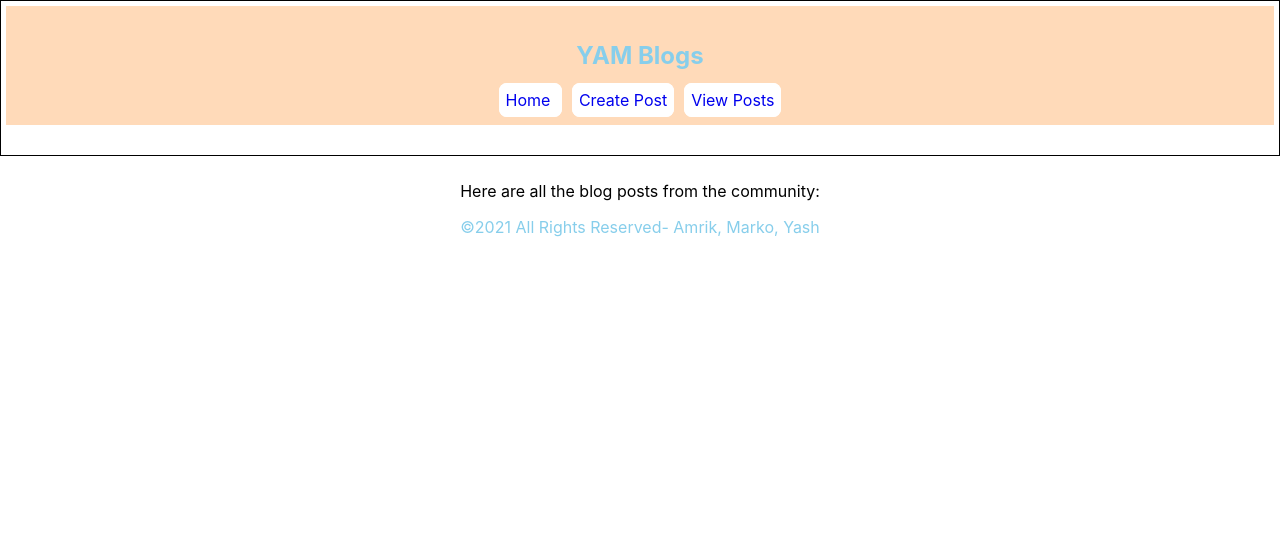
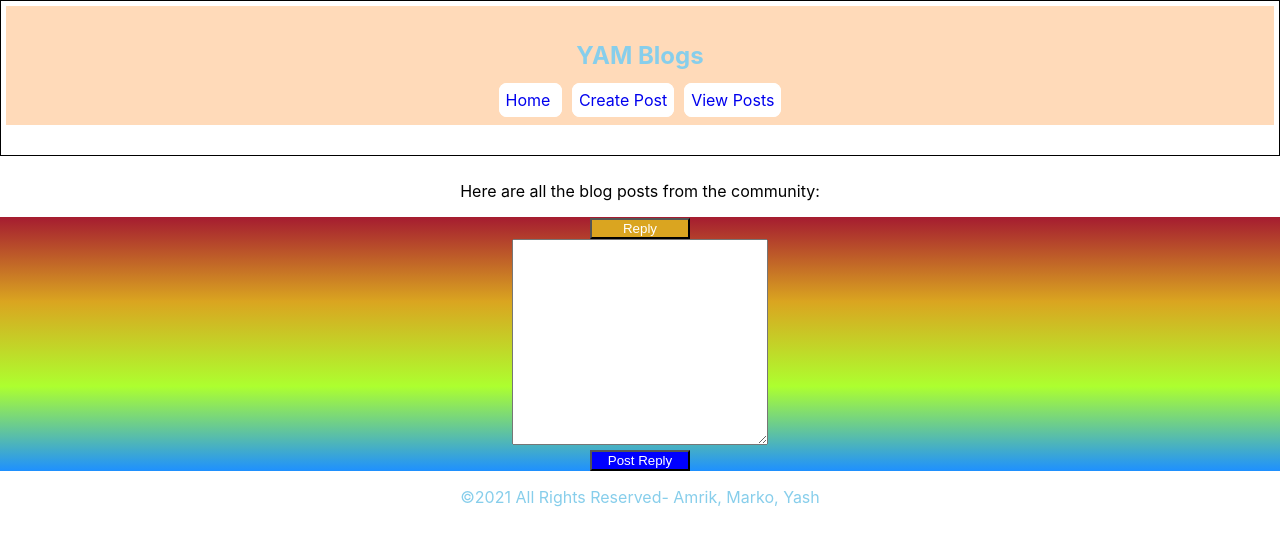
Before and after one commit to MarkoKupresanin/CutiehacksYAM, a React (Create React App) app: page /BlogView in a window 1280 px wide. Shown: the top 546 px of the page. Built offline with nearby package versions, Linux system fonts and the light colour scheme.

Commit message:
blogview fix

```diff
--- a/src/App.css
+++ b/src/App.css
@@ -94,6 +94,6 @@ footer {
   background-color: blue;
 }
 
-.blogViewBody {
+.rainbowBody {
   background-image:linear-gradient(#A51C30,goldenrod,greenyellow,dodgerblue );
 }
--- a/src/BlogList.js
+++ b/src/BlogList.js
@@ -44,23 +44,6 @@ const BlogList = () => {
             });
     }
 
-    const replyClick = () => {
-        var y = document.getElementById("replyControl");
-        if (y.style.display === "none") {
-            y.style.display = "block";
-        } else {
-            y.style.display = "none";
-        }
-    }
-
-    const postReply = () => {
-        var userReplyInput = document.getElementById("postValue").value;
-        console.log(userReplyInput);
-        var userInput = document.getElementById("textValue").value;
-        console.log(userInput);
-
-
-
         // try {
         //     const docRef = doc(db, "topics");
         //     addDoc(docRef).then({
@@ -71,7 +54,6 @@ const BlogList = () => {
         // } catch (e) {
         // console.error("Error adding document: ", e);
         // }
-    }
 
     return (
         <div className ="createblog">
@@ -81,14 +63,6 @@ const BlogList = () => {
                 <textarea type="text" id="textValue"/>
                 <br></br>
                 <button onClick={postBlog} id="postButton">Post Blog</button>
-                <div id="reply">
-                    <button onClick={replyClick} id="replyButton">Reply</button>
-                    <div id ="replyControl">
-                        <textarea type="text" id="postValue"/>
-                        <br></br>
-                        <button onClick={postReply} id="postreplyButton">Post Reply</button>
-                    </div>
-                </div>
             </div>
         </div>
     );
--- a/src/BlogView.js
+++ b/src/BlogView.js
@@ -17,11 +17,32 @@ const BlogView = () => {
       const app = initializeApp(firebaseConfig);
       const db = getFirestore();
 
+    const replyClick = () => {
+        var y = document.getElementById("replyControl");
+        if (y.style.display === "none") {
+            y.style.display = "block";
+        } else {
+            y.style.display = "none";
+        }
+    }
+
+    const postReply = () => {
+        var userReplyInput = document.getElementById("postValue").value;
+        console.log(userReplyInput);
+    }
+
     return (
         <div className ="viewblog">
             <p>Here are all the blog posts from the community:</p>
-            <div class="blogViewBody">
-
+            <div class="rainbowBody">
+            <div id="reply">
+                    <button onClick={replyClick} id="replyButton">Reply</button>
+                    <div id ="replyControl">
+                        <textarea type="text" id="postValue"/>
+                        <br></br>
+                        <button onClick={postReply} id="postreplyButton">Post Reply</button>
+                    </div>
+                </div>
             </div>
         </div>
     );
--- a/src/Home.js
+++ b/src/Home.js
@@ -1,6 +1,6 @@
 const Home = () => {
     return (
-        <div className="HomepageContent">
+        <div className="HomepageContent" class="rainbowBody">
             <div className="h2">
             <h2>Homepage</h2>
             </div>
```
